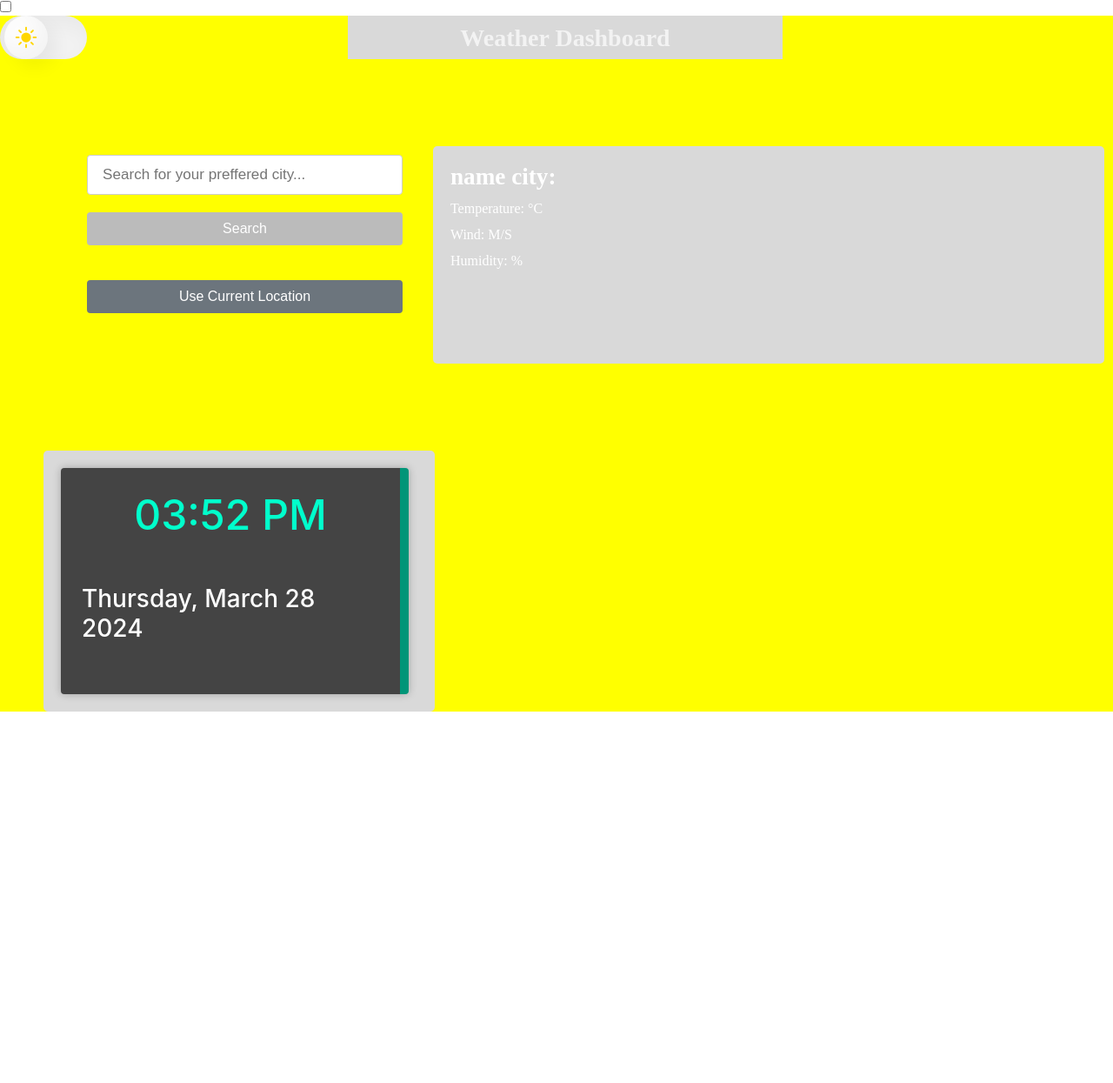
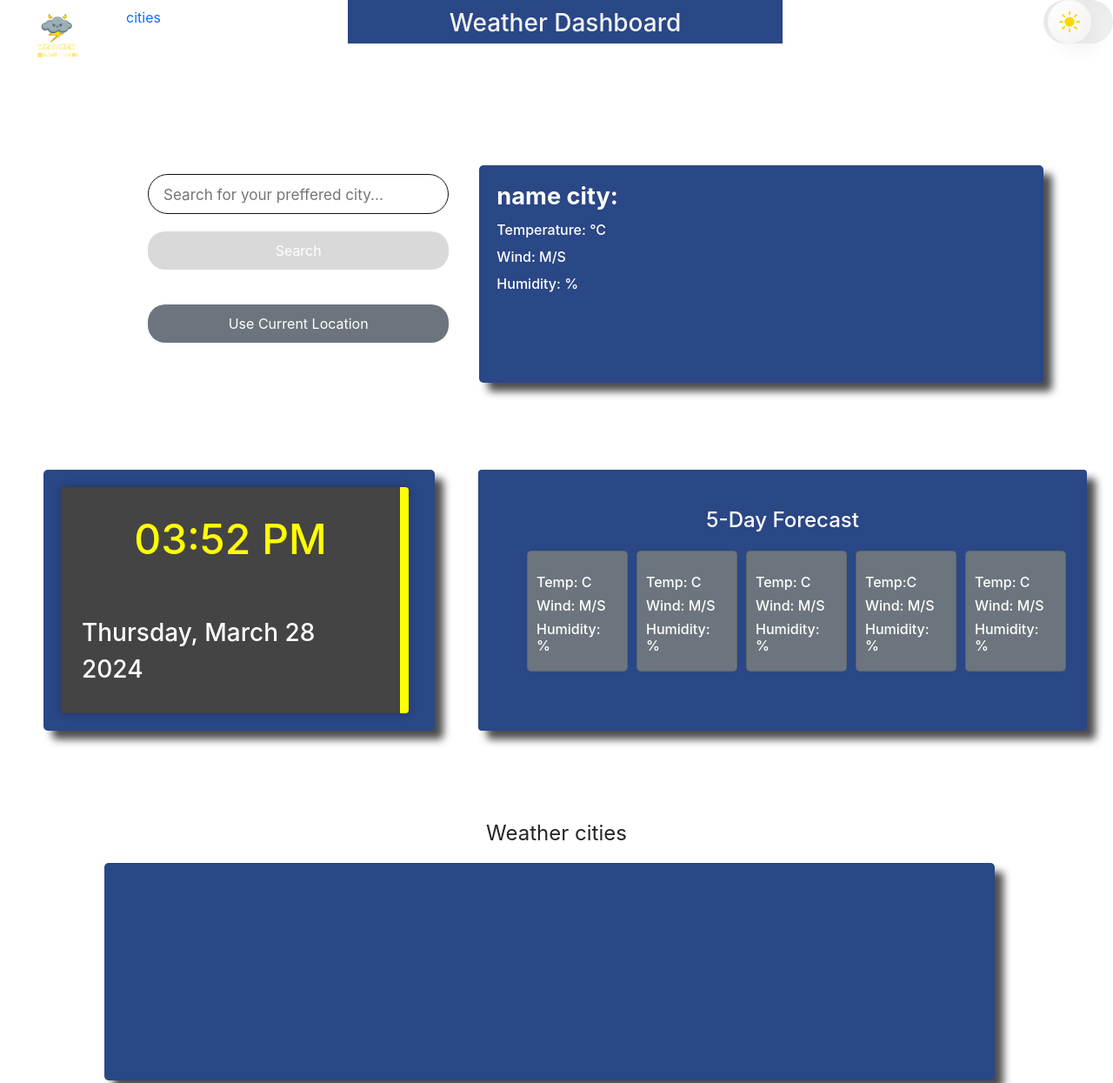
Before and after one commit to hajar200207/Weather_APP-_-fd-, a plain HTML site: page index.html in a window 1280 px wide. Shown: the top 1245 px of the page at 87% size. Before the commit the page ends 818 px from the top, so only its background shows below. Drawn offline with nearby package versions, Linux system fonts and the light colour scheme; no server answers.

Commit message:
3 commit

```diff
--- a/index.html
+++ b/index.html
@@ -3,7 +3,11 @@
 <head>
     <meta charset="UTF-8">
     <meta name="viewport" content="width=device-width, initial-scale=1.0">
-    <title>Dark Mode</title>
+    <title> WEB SITE Weather</title>
+    <link href="https://cdn.jsdelivr.net/npm/bootstrap@5.0.2/dist/css/bootstrap.min.css" rel="stylesheet"
+    integrity="sha384-EVSTQN3/azprG1Anm3QDgpJLIm9Nao0Yz1ztcQTwFspd3yD65VohhpuuCOmLASjC" crossorigin="anonymous">
+    <link rel="stylesheet" href="https://cdnjs.cloudflare.com/ajax/libs/noUiSlider/15.7.0/nouislider.min.css">
+    <link rel="stylesheet" href="css/bootstrap.min.css">
     <link rel="stylesheet" href="styles.css">
 </head>
 <body>
@@ -11,7 +15,23 @@
     <input type="checkbox" id="toggle">
 
 <div class="display">
+
       <div class="display1">
+    <div class="container-fluid POSITION" style="width: 100px;">
+      <ul class="navbar-nav ">
+        <li class="nav-item">
+          <img src="1.png" style="width: 100PX;height: 100PX; margin-top: -10PX;">
+        </li>
+      </ul>
+      <ul class="navbar-nav">
+        <li class="nav-item">
+          <a class="nav-link" href="#data">cities</a>
+        </li>
+      </ul>
+    </div>
+        <div class="titre">
+          <h1>Weather Dashboard</h1>
+           </div>
         <label for="toggle">
             <div class="circle">
                 <svg class="sun" xmlns="http://www.w3.org/2000/svg" viewBox="0 0 24 24" fill="currentColor">
@@ -22,11 +42,12 @@
                 </svg>
             </div>
         </label>
-        <h1>Weather Dashboard</h1>
+
+
+
     </div>
     <div class="container">
       <div class="weather-input">
-
         <input class="city-input" type="text" placeholder="Search for your preffered city...">
         <div class="ligne">
         <button class="search-btn">Search</button>
@@ -43,6 +64,7 @@
         </div>
      </div>
   </div>
+  <div class="section3">
   <div class="weather-data1">
       <div class="current-weather1">
         <div class="datetime">
@@ -51,64 +73,64 @@
         </div>
       </div>
   </div>
+  <div class="weather-data2">
+    <div class="current-weather2">
+      <div class="borderforest">
+        <div class="days-forecast">
+          <h2 class="DAY">5-Day Forecast</h2>
+          <ul class="weather-cards">
+            <li class="card">
+              <h3></h3>
+              <h6>Temp: C</h6>
+              <h6>Wind: M/S</h6>
+              <h6>Humidity: %</h6>
+            </li>
+            <li class="card">
+              <h3></h3>
+              <h6>Temp: C</h6>
+              <h6>Wind: M/S</h6>
+              <h6>Humidity: %</h6>
+            </li>
+            <li class="card">
+              <h3></h3>
+              <h6>Temp: C</h6>
+              <h6>Wind: M/S</h6>
+              <h6>Humidity: %</h6>
+            </li>
+            <li class="card">
+              <h3></h3>
+              <h6>Temp:C</h6>
+              <h6>Wind: M/S</h6>
+              <h6>Humidity:%</h6>
+            </li>
+            <li class="card">
+              <h3></h3>
+              <h6>Temp: C</h6>
+              <h6>Wind:  M/S</h6>
+              <h6>Humidity:%</h6>
+            </li>
+          </ul>
         </div>
       </div>
+    </div>
+</div>
+</div>
+
+  <div class="data" id="data">
+    <p> Weather cities</P>
+  <div  class="weather-container" id="weather-container">
+
+  </div>
+</div>
+</div>
+</div>
+
+</div>
+
+
 </body>
-<script>
-  const timeElement = document.querySelector(".time");
-const dateElement = document.querySelector(".date");
-
-/**
- * @param {Date} date
- */
-function formatTime(date) {
-  const hours12 = date.getHours() % 12 || 12;
-  const minutes = date.getMinutes();
-  const isAm = date.getHours() < 12;
-
-  return `${hours12.toString().padStart(2, "0")}:${minutes
-    .toString()
-    .padStart(2, "0")} ${isAm ? "AM" : "PM"}`;
-}
-
-/**
- * @param {Date} date
- */
-function formatDate(date) {
-  const DAYS = [
-    "Sunday",
-    "Monday",
-    "Tuesday",
-    "Wednesday",
-    "Thursday",
-    "Friday",
-    "Saturday"
-  ];
-  const MONTHS = [
-    "January",
-    "February",
-    "March",
-    "April",
-    "May",
-    "June",
-    "July",
-    "August",
-    "September",
-    "October",
-    "November",
-    "December"
-  ];
-
-  return `${DAYS[date.getDay()]}, ${
-    MONTHS[date.getMonth()]
-  } ${date.getDate()} ${date.getFullYear()}`;
-}
-
-setInterval(() => {
-  const now = new Date();
-
-  timeElement.textContent = formatTime(now);
-  dateElement.textContent = formatDate(now);
-}, 200);
+<script src="https://cdn.jsdelivr.net/npm/@popperjs/core@2.11.8/dist/umd/popper.min.js" integrity="sha384-I7E8VVD/ismYTF4hNIPjVp/Zjvgyol6VFvRkX/vR+Vc4jQkC+hVqc2pM8ODewa9r" crossorigin="anonymous"></script>
+<script src="https://cdn.jsdelivr.net/npm/bootstrap@5.3.3/dist/js/bootstrap.min.js" integrity="sha384-0pUGZvbkm6XF6gxjEnlmuGrJXVbNuzT9qBBavbLwCsOGabYfZo0T0to5eqruptLy" crossorigin="anonymous"></script>
+<script src="script.js">
 </script>
 </html>
--- /dev/null
+++ b/script.js
@@ -0,0 +1,139 @@
+const timeElement = document.querySelector(".time");
+const dateElement = document.querySelector(".date");
+
+/**
+ * @param {Date} date
+ */
+function formatTime(date) {
+  const hours12 = date.getHours() % 12 || 12;
+  const minutes = date.getMinutes();
+  const isAm = date.getHours() < 12;
+
+  return `${hours12.toString().padStart(2, "0")}:${minutes
+    .toString()
+    .padStart(2, "0")} ${isAm ? "AM" : "PM"}`;
+}
+
+/**
+ * @param {Date} date
+ */
+function formatDate(date) {
+  const DAYS = [
+    "Sunday",
+    "Monday",
+    "Tuesday",
+    "Wednesday",
+    "Thursday",
+    "Friday",
+    "Saturday"
+  ];
+  const MONTHS = [
+    "January",
+    "February",
+    "March",
+    "April",
+    "May",
+    "June",
+    "July",
+    "August",
+    "September",
+    "October",
+    "November",
+    "December"
+  ];
+
+  return `${DAYS[date.getDay()]}, ${
+    MONTHS[date.getMonth()]
+  } ${date.getDate()} ${date.getFullYear()}`;
+}
+
+setInterval(() => {
+  const now = new Date();
+
+  timeElement.textContent = formatTime(now);
+  dateElement.textContent = formatDate(now);
+}, 200);
+
+// fetch API
+
+
+const apiKey = 'ab03b5e53ed6729813441746fccbbae7';
+
+const cities = ["Meknes", "Rabat", "Fes", "Afourer","kasba tadla"];
+
+
+async function getWeatherData(city) {
+    try {
+        const response = await fetch(`https://api.openweathermap.org/data/2.5/weather?q=${city}&units=metric&appid=${apiKey}&lang=fr`);
+        const data = await response.json();
+        return data;
+    } catch (error) {
+        console.error('Erreur :', error);
+    }
+}
+
+function displayWeather(city, data) {
+    const weatherContainer = document.getElementById('weather-container');
+    const weatherCard = document.createElement('div');
+    weatherCard.classList.add('weather-card');
+
+
+    const locationElement = document.createElement('div');
+
+    locationElement.classList.add('location');
+    locationElement.textContent = data.name;
+
+    const temperatureElement = document.createElement('div');
+
+    temperatureElement.textContent = `Température: ${data.main.temp} °C`;
+
+    const conditionsElement = document.createElement('div');
+    conditionsElement.textContent = `Conditions: ${data.weather[0].description}`;
+
+    const image = document.createElement('img');
+    switch (data.weather[0].description){
+        case 'clear':
+            image.src = 'Animation - 1711640709381.gif';
+            break;
+        case 'nuageux':
+            image.src = './wind.png';
+            break;
+        case 'partiellement nuageux':
+            image.src = './Animation - 1711640709381.gif';
+
+            break;
+        case 'ciel dégagé':
+            image.src = './weather.png';
+            break;
+        default:
+            image.src = './weather.png';
+            break;
+    }
+
+    const humidityElement = document.createElement('div');
+    humidityElement.textContent = `Humidité: ${data.main.humidity}%`;
+
+    const windSpeedElement = document.createElement('div');
+    windSpeedElement.textContent = `Vitesse du vent: ${data.wind.speed} m/s`;
+
+    weatherCard.appendChild(locationElement);
+    weatherCard.appendChild(image);
+    weatherCard.appendChild(temperatureElement);
+    weatherCard.appendChild(conditionsElement);
+    weatherCard.appendChild(humidityElement);
+    weatherCard.appendChild(windSpeedElement);
+
+    weatherContainer.appendChild(weatherCard);
+}
+
+// Fonction principale pour obtenir et afficher les données météorologiques de chaque ville
+async function fetchAndDisplayWeather() {
+    for (const city of cities) {
+        const data = await getWeatherData(city);
+        displayWeather(city, data);
+        console.log(data);
+    }
+}
+
+// Appel de la fonction pour obtenir et afficher les données météorologiques
+fetchAndDisplayWeather();
--- a/styles.css
+++ b/styles.css
@@ -5,21 +5,26 @@
     box-sizing: border-box;
     transition: 0.5s;
 }
+a{
+  text-decoration: none;
 
+}
 
+#toggle{
+  display: none;
+}
 
 .display1 {
     display: flex;
-    align-items: left;
-    justify-content: left;
+    align-items: right;
+    justify-content: right;
     gap: 300px;
 
 }
 .display{
-    width: 100%;
-    height: 100vh;
+
     display: flex;
-    background: yellow;
+    background:white;
     flex-direction: column;
 }
 
@@ -86,13 +91,34 @@ input[type=checkbox]:checked + .display label .circle .moon {
     margin-top: 0%;
     opacity: 1;
 }
+input[type=checkbox]:checked + .display .weather-input .search-btn  {
+  background: #484646;
+}
+input[type=checkbox]:checked + .display .borderforest  {
+  background: #484646;
+}
+input[type=checkbox]:checked + .display  .weather-data .current-weather  {
+  background: #484646;
+}
+input[type=checkbox]:checked + .display  .weather-data1 .current-weather1  {
+  background: #484646;
+}
+input[type=checkbox]:checked + .display  h1  {
+  background: #484646;
+}
+input[type=checkbox]:checked + .display  .weather-container  {
+  background: #484646;
+}
+input[type=checkbox]:checked + .display  .data p {
+  background: yellow;
+}
 label:active .circle {
     width: 200px;
 }
 h1 {
 	padding-top: 10px;
 	display: flex;
-    background:#D9D9D9;
+    background:#2a4786;
 	font-size: 1.75rem;
     text-align: center;
 	width: 500px;
@@ -114,12 +140,12 @@ h1 {
   .weather-input input {
     height: 46px;
     width: 100%;
-
     font-size: 1.07rem;
     padding: 0 17px;
     margin: 10px 0 20px 0;
-    border-radius: 4px;
-    border: 1px solid #ccc;
+    border: 1px solid #100f0f;
+    border-radius: 30px;
+
   }
   .weather-input input:focus {
     padding: 0 16px;
@@ -129,10 +155,11 @@ h1 {
     height: 1px;
     width: 100%;
     margin: 25px 0;
-    background: #BBBBBB;
+    background: #484646;
     display: flex;
     align-items: center;
     justify-content: center;
+
   }
 
   .weather-input button {
@@ -144,11 +171,13 @@ h1 {
     border-radius: 4px;
     font-size: 1rem;
     color: #fff;
-    background:#BBBBBB;
+    background:#D9D9D9;
     transition: 0.2s ease;
+        border-radius: 20px;
+
   }
   .weather-input .search-btn:hover {
-    background: #2c52ed;
+    background: yellow;
   }
   .weather-input .location-btn {
     background: #6C757D;
@@ -161,12 +190,14 @@ h1 {
   }
   .weather-data .current-weather {
     color: #fff;
-    background:#D9D9D9 ;
+    background:#2a4786 ;
     border-radius: 5px;
     padding: 20px 70px 20px 20px;
     display: flex;
     justify-content: space-between;
     height: 250PX;
+    box-shadow: 10PX 10px 10px rgba(0, 0, 0, 0.7);
+
   }
   .current-weather h2 {
     font-weight: 700;
@@ -195,13 +226,14 @@ h1 {
   }
   .weather-data1 .current-weather1 {
     color: #fff;
-    background:#D9D9D9 ;
+    background:#2a4786 ;
     border-radius: 5px;
     padding: 20px 10px 20px 20px;
     display: flex;
     justify-content: space-between;
     height: 300PX;
     margin-right: 50PX;
+    box-shadow: 10PX 10px 10px rgba(0, 0, 0, 0.7);
   }
   .ligne{
     display: flex;
@@ -215,7 +247,7 @@ h1 {
     background: #444444;
     box-shadow: 0 0 10px rgba(0, 0, 0, 0.25);
     border-radius: 4px;
-    border-right: 10px #009578 solid;
+    border-right: 10px yellow solid;
     width: 400px;
     font-weight: 500;
     font-family: "Inter", sans-serif;
@@ -223,7 +255,7 @@ h1 {
 
   .time {
     font-size: 3em;
-    color: #00ffcc;
+    color:yellow;
     text-align: center;
   }
 
@@ -231,3 +263,78 @@ h1 {
     margin-top: 50px;
     font-size: 1.75em;
   }
+  .section3{
+    display: flex;
+    flex-direction: row;
+  }
+  .borderforest{
+    display: flex;
+    font-size: 16px;
+    padding: 24px;
+    color: #ffffff;
+    background: #2a4786;
+    box-shadow: 0 0 10px rgba(0, 0, 0, 0.25);
+    border-radius: 4px;
+    width: 700px;
+    font-weight: 500;
+    font-family: "Inter", sans-serif;
+    height:300PX;
+    flex-direction: row;
+    box-shadow: 10PX 10px 10px rgba(0, 0, 0, 0.7);
+  }
+  .days-forecast h2 {
+    margin: 20px 0;
+    font-size: 1.5rem;
+  }
+  .days-forecast .weather-cards {
+    flex-direction: row;
+    display: flex;
+    gap: 10px;
+  }
+  .weather-cards .card {
+    color: #fff;
+    padding: 18px 16px 10px 10px;
+    list-style: none;
+    width: calc(100% / 5);
+    background: #6C757D;
+    border-radius: 5px;
+  }
+  .weather-cards .card h3 {
+    font-size: 1.3rem;
+    font-weight: 600;
+  }
+  .weather-cards .card img {
+    max-width: 70px;
+    margin: 5px 0 -12px 0;
+  }
+  .DAY{
+    display: flex;
+    justify-content: center;
+    justify-items: center;
+  }
+    .weather-container{
+      color: #fff;
+    background:#2a4786 ;
+    border-radius: 5px;
+    padding: 20px 10px 20px 20px;
+    display: flex;
+    justify-content: space-between;
+    height: 250PX;
+    box-shadow: 10PX 10px 10px rgba(0, 0, 0, 0.7);
+    width: 80%;
+    margin-left: 120px;
+    margin-bottom: 50PX;
+    }
+
+  .data p{
+   font-size:x-large;
+   display: flex;
+   justify-content: center;
+   justify-items: center;
+
+  }
+  .POSITION{
+    display: flex;
+    flex-direction: row;
+    gap: 30px;
+  }
```
Also changed, not shown: 1.png (added), Animation - 1711640709381.gif (added). Lines whose indentation alone changed are shown as unchanged.
